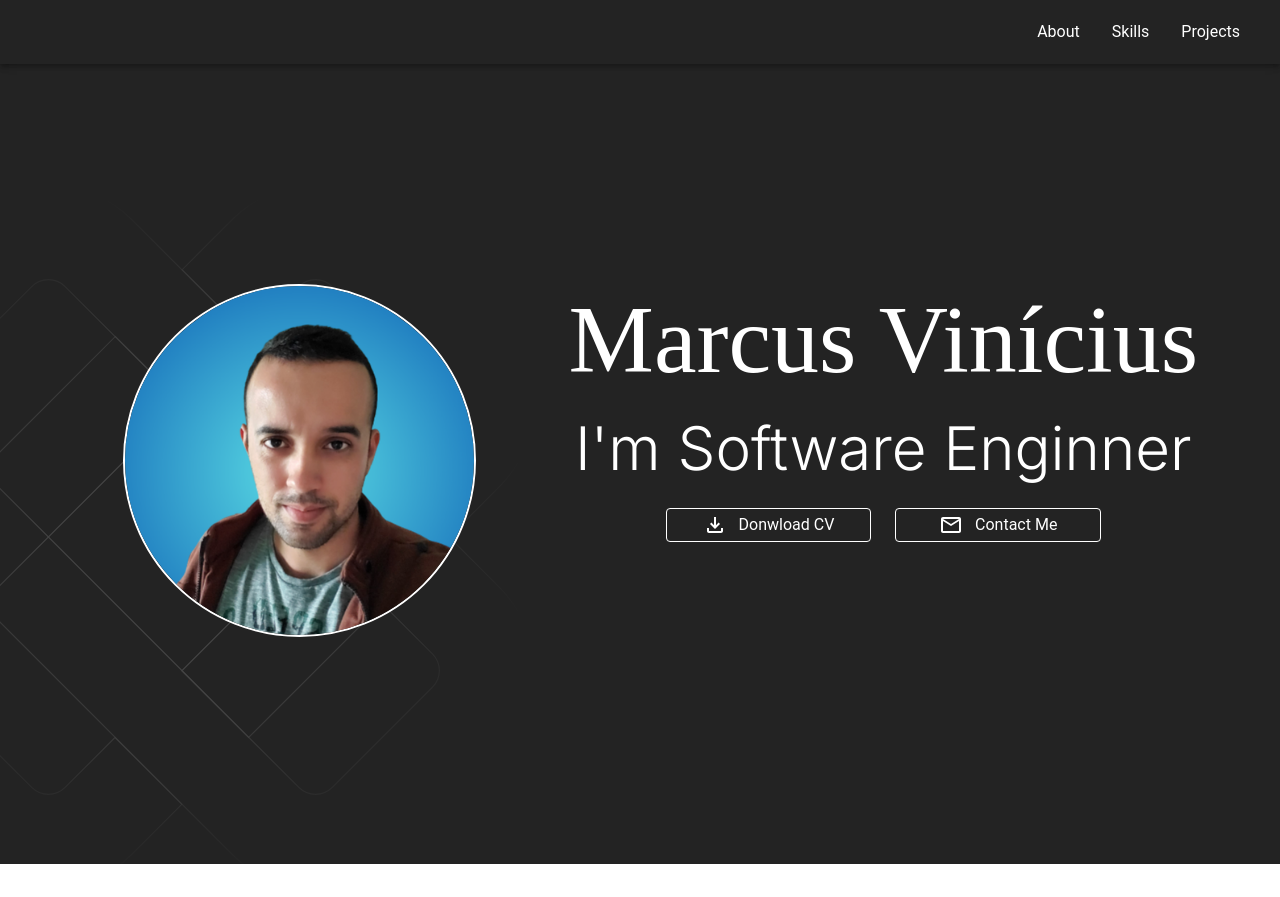
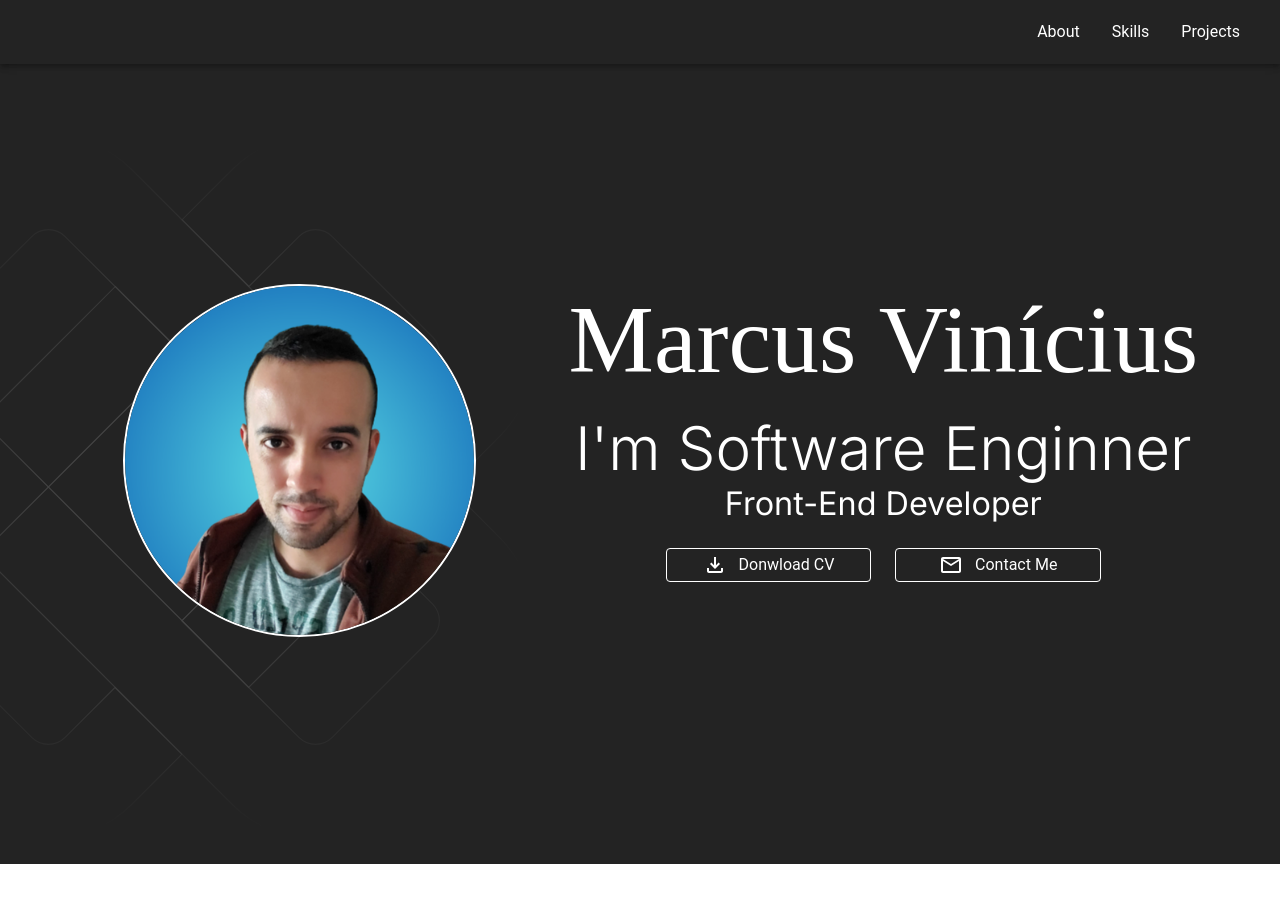
Before and after one commit to MarcusVNT/my-portfolio, a React (Vite) app: page / in a window 1280 px wide. After the commit the page ends 864 px from the top, so only its background shows below. Built offline with nearby package versions, Linux system fonts and the light colour scheme; a web font is replaced by a local one.

Commit message:
feat: Adding Front-End Developer (h4).

```diff
--- a/src/pages/Home/sections/Hero/Hero.tsx
+++ b/src/pages/Home/sections/Hero/Hero.tsx
@@ -31,7 +31,7 @@ const Hero = () => {
         <Grid container spacing={2}>
           <Grid item xs={12} md={5}>
             <Box position="relative">
-              <Box position="absolute" width={"150%"} top={-100} right={0}>
+              <Box position="absolute" width={"150%"} top={-150} right={0}>
                 <AnimatedBackground />
               </Box>
               <Box position="relative" textAlign="center">
@@ -57,6 +57,14 @@ const Hero = () => {
               fontFamily="inter"
             >
               I'm Software Enginner
+            </Typography>
+            <Typography
+              color="primary.contrastText"
+              variant="h4"
+              textAlign="center"
+              fontFamily="inter"
+            >
+              Front-End Developer
             </Typography>
             <Grid
               container
```
